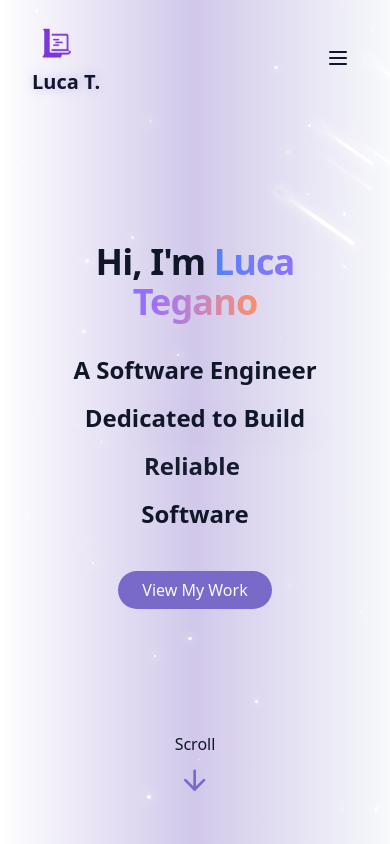
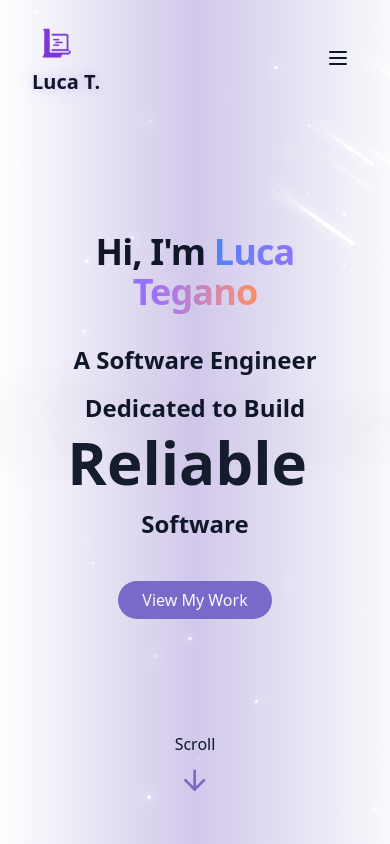
Before and after one commit to LucaTegano/portfolio, a React (Vite) app: page / in a window 390 px wide. Shown: the top 844 px of the page. Built offline with nearby package versions, Linux system fonts and the light colour scheme.

Commit message:
text mobile fix

```diff
--- a/src/components/HeroSection.jsx
+++ b/src/components/HeroSection.jsx
@@ -26,7 +26,7 @@ export const HeroSection = () => {
             A Software Engineer Dedicated to Build <br/>
             <div><FlipWords
             words={["Secure","Scalable","Efficient","Reliable"]}
-            className="md:text-7xl lg:text-8xl font-black"/></div>
+            className="text-6xl lg:text-8xl font-black"/></div>
             Software
           </p>
 
```
